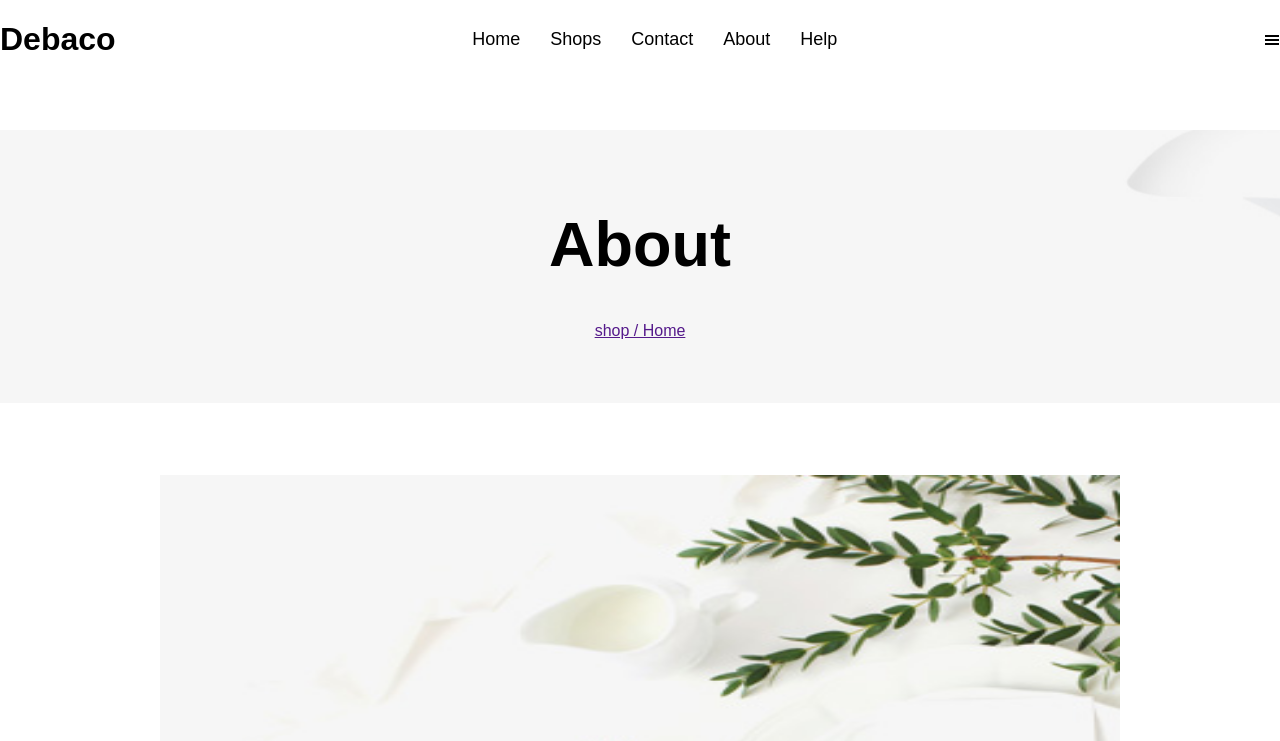
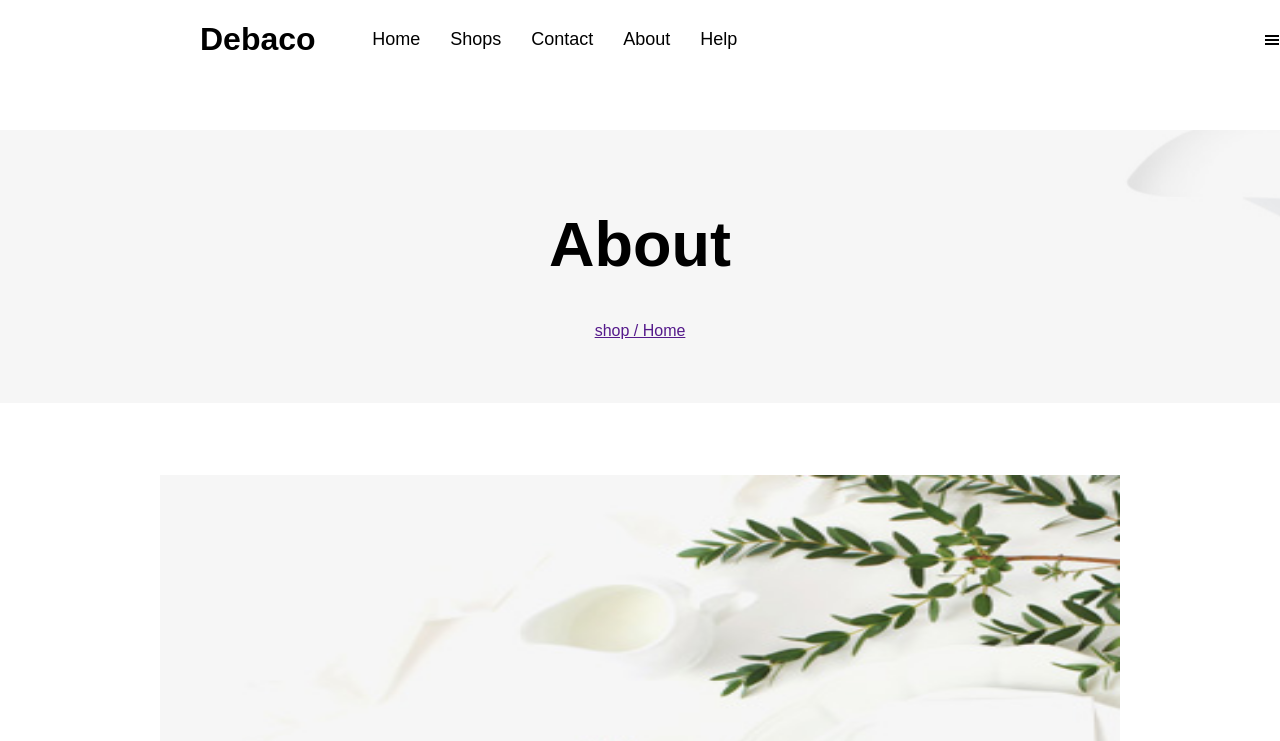
Before and after one commit to Praisewuch/eProject_Kitchen_appliances, a React (Create React App) app: page /about in a window 1280 px wide. Shown: the top 741 px of the page. Built offline with nearby package versions, Linux system fonts and the light colour scheme.

Commit message:
other things pushed

```diff
--- a/src/NavBar/nav.css
+++ b/src/NavBar/nav.css
@@ -468,8 +468,11 @@
   }
 
 
-
   @media only screen and (max-width: 2000px) {
+    .logo-box{
+      margin-left: 200px;
+      margin-right: -400px;
+    }
     .designTextHolder {
       gap: 10em;
     }
@@ -509,6 +512,10 @@
   }
 
   @media only screen and (max-width: 768px) {
+    .logo-box{
+      margin-left: 0px;
+      margin-right: 0px;
+    }
     .navbarHolder {
       padding: 1em;
     }
```
